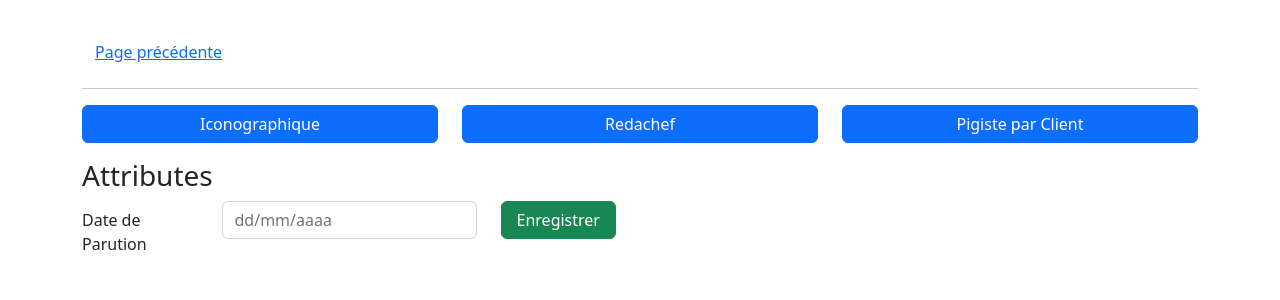
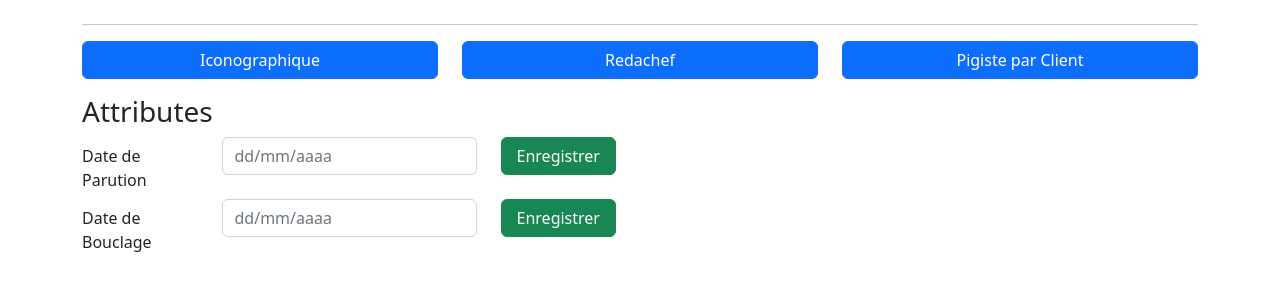
Before and after one commit to Azziden/Ubique, a Symfony app: template templates/choose_magazine_type/index.html.twig in a window 1280 px wide. Shown: the part 56-356 px from the top of the page. Run offline with Twig, Linux system fonts and the light colour scheme; the template is opened without the code that fills it, so the values that code supplies are empty; some libraries are stand-ins or nearby versions.

Commit message:
Fix error previous url
Signed-off-by: Azziden <azzide.rif@gmail.com>

```diff
--- a/src/Controller/ChooseMagazineTypeController.php
+++ b/src/Controller/ChooseMagazineTypeController.php
@@ -25,6 +25,11 @@ class ChooseMagazineTypeController extends AbstractController
             $magazine->setDateDeParution($date);
             $entityManager->flush();
         }
+        $date = $request->get('date_de_bouclage');
+        if ($date) {
+            $magazine->setDateDeBouclage($date);
+            $entityManager->flush();
+        }
 
 
         return $this->render('choose_magazine_type/index.html.twig', [
--- a/templates/base.html.twig
+++ b/templates/base.html.twig
@@ -35,11 +35,9 @@
 									</a>
 								</li>
 							{% endif %}
-							<li>
 								<a class="nav-link" href="{{ path('app_logout') }}">Se déconnecter
 								</a>
 							</li>
-
 						{% endif %}
 						{% if not app.user %}
 							<li>
--- a/templates/choose_magazine_type/index.html.twig
+++ b/templates/choose_magazine_type/index.html.twig
@@ -6,7 +6,7 @@
 
 {% block body %}
 	<div class="container mt-4 ">
-		<h1>{{ magazine.codeAffaireEnClair }} <button type="button" class="btn btn-link" onclick="history.back()">Page précédente</button></h1>
+		<h1>{{ magazine.codeAffaireEnClair }}</h1>
 		<hr>
 		<div class="row">
 			<div class="col-md-4">
@@ -33,7 +33,17 @@
 							<input class="form-control" type="text" value="{{ magazine.dateDeParution }}" placeholder="dd/mm/aaaa" id="date_de_parution" aria-label="Date de parution" name="date_de_parution" required {% if magazine.dateDeParution %} disabled {% endif %}>
 						</div>
 						<div class="col-md-3">
-							<button type="submit" class="btn btn-success w-100" {% if magazine.dateDeParution %} disabled {% endif %}>Enregistrer</button>
+							<button type="submit" class="btn btn-success mb-4 w-100" {% if magazine.dateDeParution %} disabled {% endif %}>Enregistrer</button>
+						</div>
+					</form>
+
+					<form method="post" class="row">
+						<label for="date_de_bouclage" class="col-md-3  col-form-label">Date de Bouclage</label>
+						<div class="col-md-6">
+							<input class="form-control" type="text" value="{{ magazine.dateDeBouclage }}" placeholder="dd/mm/aaaa" id="date_de_bouclage" aria-label="Date de bouclage" name="date_de_bouclage" required {% if magazine.dateDeBouclage %} disabled {% endif %}>
+						</div>
+						<div class="col-md-3">
+							<button type="submit" class="btn btn-success w-100" {% if magazine.dateDeBouclage %} disabled {% endif %}>Enregistrer</button>
 						</div>
 					</form>
 				</div>
--- a/templates/iconographique/index.html.twig
+++ b/templates/iconographique/index.html.twig
@@ -21,8 +21,9 @@
 			<div class="mb-3 Magazine">
 				<h3>
 					{{magazine.codeAffaireEnClair}}
-					<button type="button" class="btn btn-link" onclick="history.back()">Page précédente</button>
 				</h3>
+				<button type="button" class="btn btn-link"><a class="nav-link" href="{{ path('app_choose_magazine_type', {'magazine': magazine.id}) }}">Page précédante
+					</a></button>
 			</div>
 			<div class="container" style="position: relative; padding: 0">
 				<div class="edit-tooltip" id="edit-tooltip" style="display: none"></div>
--- a/templates/pigiste_client/index.html.twig
+++ b/templates/pigiste_client/index.html.twig
@@ -22,8 +22,9 @@
             <div class="mb-3 Magazine">
                 <h3>
                     {{magazine.codeAffaireEnClair}}
-                    <button type="button" class="btn btn-link" onclick="history.back()">Page précédente</button>
                 </h3>
+                <button type="button" class="btn btn-link"><a class="nav-link" href="{{ path('app_choose_magazine_type', {'magazine': magazine.id}) }}">Page précédante
+                    </a></button>
             </div>
             <div class="col">
                 <div class="col-md-12">
--- a/templates/redachef/index.html.twig
+++ b/templates/redachef/index.html.twig
@@ -21,8 +21,9 @@
 			<div class="mb-3 Magazine">
 				<h3>
 					</a>{{magazine.codeAffaireEnClair}}
-					<button type="button" class="btn btn-link" onclick="history.back()">Page précédente</button>
 				</h3>
+				<button type="button" class="btn btn-link"><a class="nav-link" href="{{ path('app_choose_magazine_type', {'magazine': magazine.id}) }}">Page précédante
+				</a></button>
 			</div>
 			<div class="col">
 				<div class="col-md-12">
```
